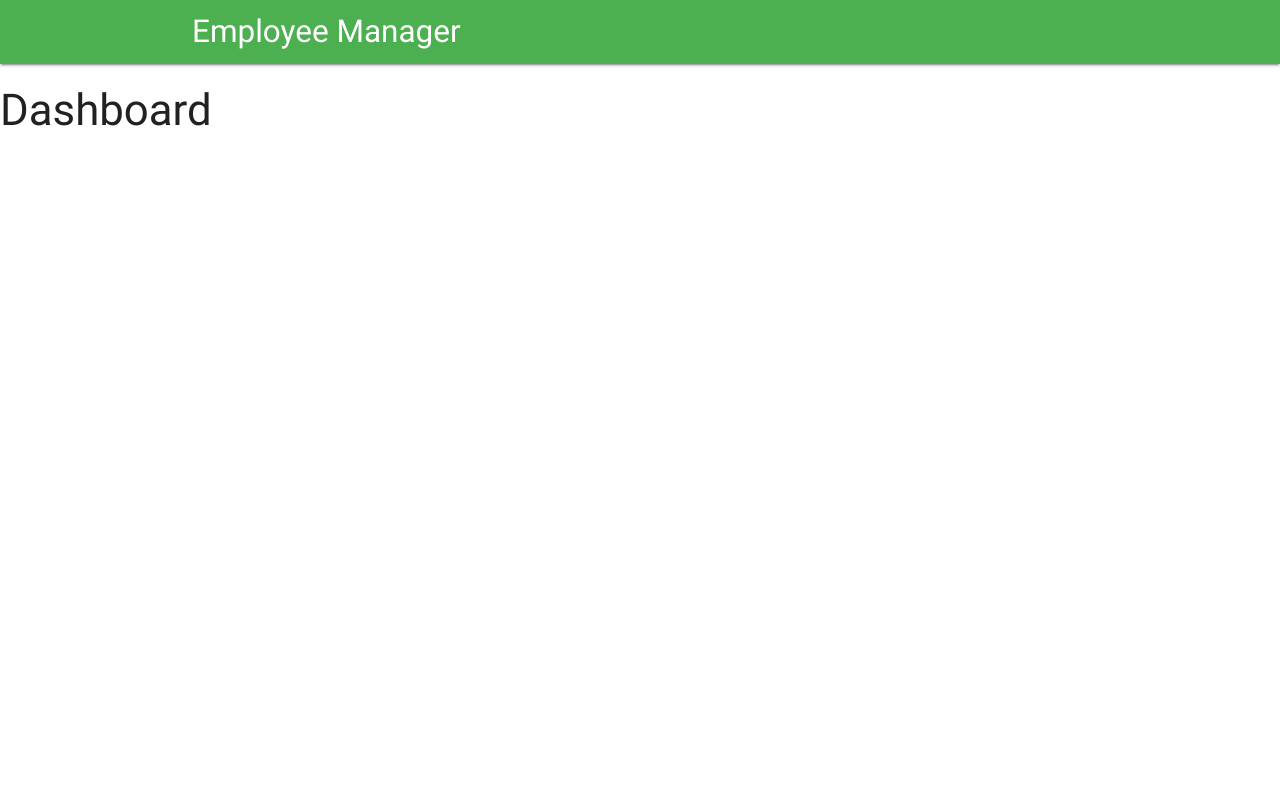
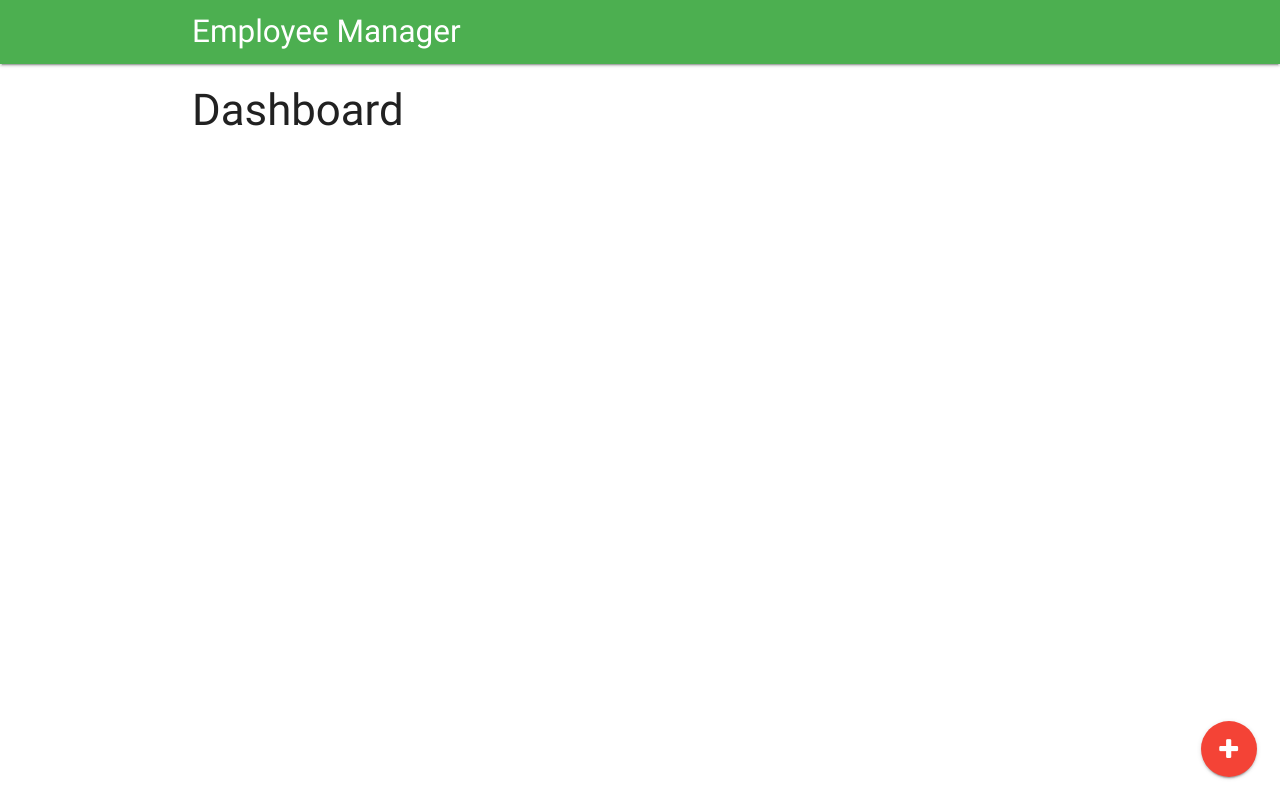
Before and after one commit to Princetonevans/employee, a Vue app: page /#/ in a window 1280 px wide. Built offline with nearby package versions, Linux system fonts and the light colour scheme.

Commit message:
add employee icon

```diff
--- a/src/App.vue
+++ b/src/App.vue
@@ -1,7 +1,9 @@
 <template>
   <div id="app">
   <Navbar />
+  <div class="container">
     <router-view/>
+    </div>
   </div>
 </template>
 
--- a/src/components/Dashboard.vue
+++ b/src/components/Dashboard.vue
@@ -1,6 +1,12 @@
 <template>
 <div id="dashboard">
 <h3>Dashboard</h3>
+
+<div class="fixed-action-btn">
+<router-link to="/new" class="btn-floating btn-large red">
+<i class="fa fa-plus"></i>
+</router-link>
+</div>
 </div>
 </template>
 
```
